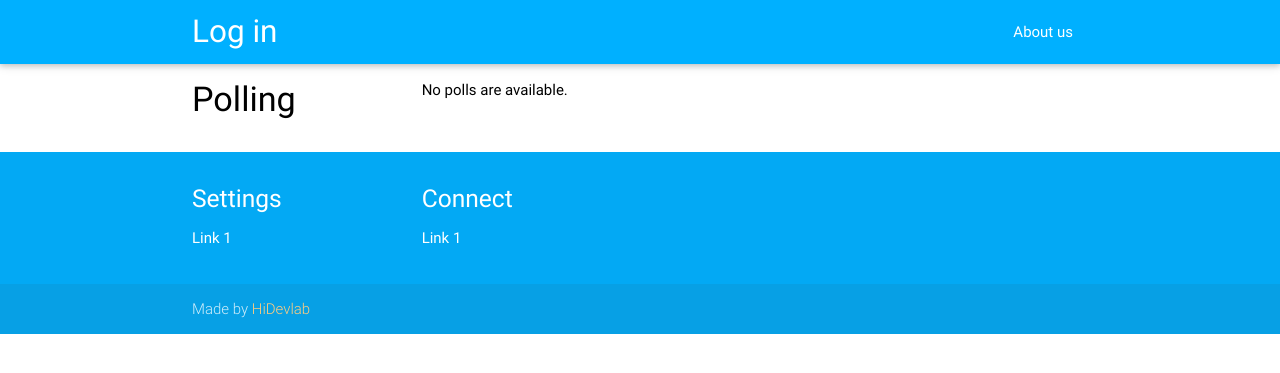
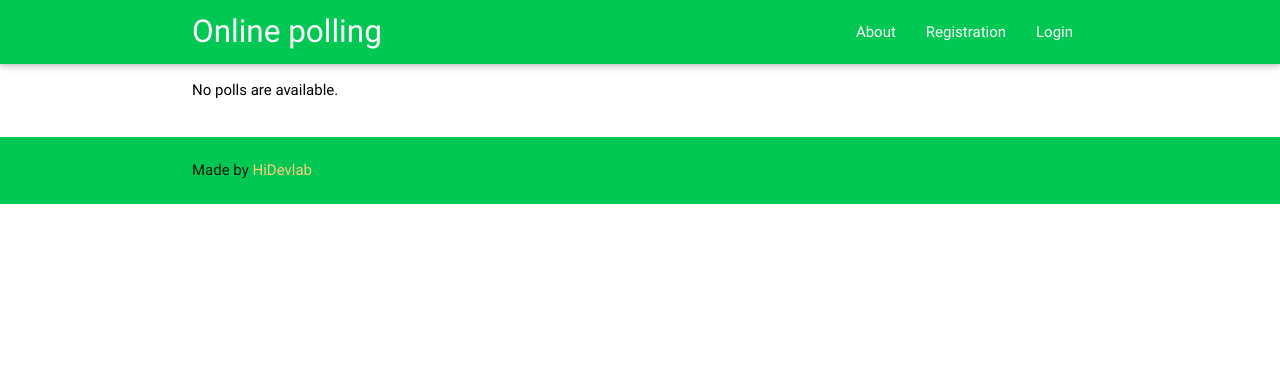
Before and after one commit to akuryachenko/mysite, a Django app: page / in a window 1280 px wide. Shown: the top 373 px of the page. Run offline with Django 3.2, Linux system fonts and the light colour scheme; data that the repository does not hold is empty; some libraries are stand-ins or nearby versions.

Commit message:
Start page

```diff
--- a/templates/polls/index.html
+++ b/templates/polls/index.html
@@ -4,7 +4,7 @@
 <head>
   <meta http-equiv="Content-Type" content="text/html; charset=UTF-8"/>
   <meta name="viewport" content="width=device-width, initial-scale=1, maximum-scale=1.0"/>
-  <title>The app to poll</title>
+  <title>Online polling</title>
 
   <!-- CSS  -->
   <link href="https://fonts.googleapis.com/icon?family=Material+Icons" rel="stylesheet">
@@ -14,25 +14,21 @@
 
 <body>
 
-  <nav class="light-blue accent-3" role="navigation">
-    <div class="nav-wrapper container"><a id="logo-container" href="#" class="brand-logo">Log in</a>
-      <ul class="right hide-on-med-and-down">
-        <li><a href="http://hidevlab.com/#about">About us</a></li>
-      </ul>
-
-      <ul id="nav-mobile" class="side-nav">
-        <li><a href="#">Navbar Link</a></li>
-      </ul>
-      <a href="#" data-activates="nav-mobile" class="button-collapse"><i class="material-icons">menu</i></a>
+<nav class="green accent-4" role="navigation">
+    <div class="nav-wrapper container"><a id="logo-container" href="#" class="brand-logo">Online polling</a>
+        <ul class="right hide-on-med-and-down">
+            <li><a href="/about">About</a></li>
+            <li><a href="/registration">Registration</a></li>
+            <li><a href="/login" class="modal-trigger">Login</a></li>
+        </ul>
     </div>
-  </nav>
+</nav>
 
 
   <div class="container">
       <div class="row">
-          <h4 class="col s3 black-text">Polling</h4>
 
-          <div class="col s9 black-text" >
+          <div class="col s12 black-text" >
             {% if latest_question_list %}
                 <div class="collection">
                 {% for question in latest_question_list %}
@@ -48,36 +44,14 @@
 
 
 
-
-
-
-  <footer class="page-footer light-blue">
-    <div class="container">
-      <div class="row">
-
-        <div class="col l3 s12">
-          <h5 class="white-text">Settings</h5>
-          <ul>
-            <li><a class="white-text" href="#!">Link 1</a></li>
-          </ul>
-        </div>
-
-        <div class="col l3 s12">
-          <h5 class="white-text">Connect</h5>
-          <ul>
-            <li><a class="white-text" href="#!">Link 1</a></li>
-          </ul>
-        </div>
-
-      </div>
-    </div>
-
-    <div class="footer-copyright">
+    <div class="footer-copyright green accent-4">
+      <br/br>
       <div class="container">
       Made by <a class="orange-text text-lighten-3" href="http://hidevlab.com">HiDevlab</a>
       </div>
+      <br/br>
     </div>
-  </footer>
+
 
 
   <!--  Scripts-->
```
